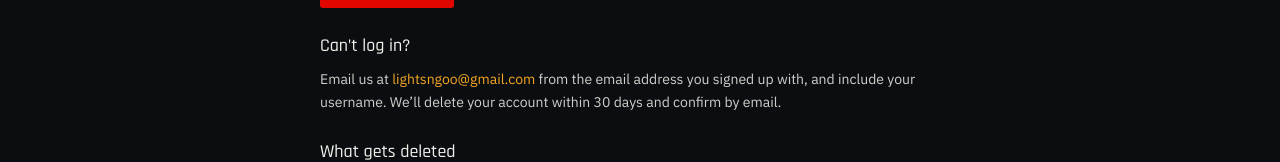
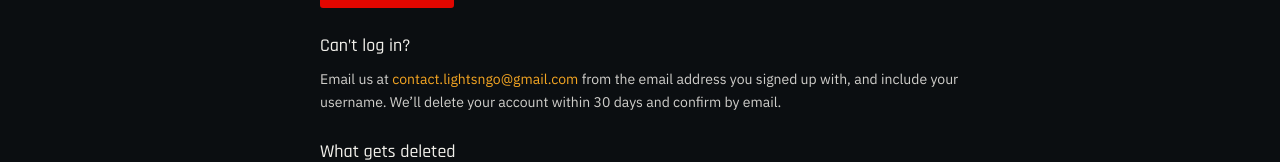
Before and after one commit to hlmhub777/lightsngo, a Next.js app: page /delete-account in a window 1280 px wide. Shown: the part 420-582 px from the top of the page. Built offline with nearby package versions, Linux system fonts and the light colour scheme; no server answers.

Commit message:
update adress

```diff
--- a/app/delete-account/page.tsx
+++ b/app/delete-account/page.tsx
@@ -50,10 +50,10 @@ export default function DeleteAccountInfoPage() {
           <p>
             Email us at{" "}
             <a
-              href="mailto:lightsngoo@gmail.com?subject=Delete%20my%20LightsNGo%20account"
+              href="mailto:contact.lightsngo@gmail.com?subject=Delete%20my%20LightsNGo%20account"
               className="text-flag-amber hover:underline"
             >
-              lightsngoo@gmail.com
+              contact.lightsngo@gmail.com
             </a>{" "}
             from the email address you signed up with, and include your
             username. We&rsquo;ll delete your account within 30 days and
--- a/app/privacy/page.tsx
+++ b/app/privacy/page.tsx
@@ -49,7 +49,7 @@ export default function PrivacyPolicyPage() {
             Cosmin Dima, a private individual based in Romania, who is
             responsible for your personal data (the &ldquo;data
             controller&rdquo;). For any question about this policy or your
-            data, contact us at lightsngoo@gmail.com.
+            data, contact us at contact.lightsngo@gmail.com.
           </p>
         </section>
 
@@ -258,7 +258,7 @@ export default function PrivacyPolicyPage() {
             contacts, and both sides of any private messages you&rsquo;ve
             exchanged, including attached files. This can&rsquo;t be undone.
             You can also ask us to delete your account by emailing
-            lightsngoo@gmail.com.
+            contact.lightsngo@gmail.com.
           </p>
           <p className="mt-2">
             Reports are kept for as long as we need them to review them and
@@ -286,7 +286,7 @@ export default function PrivacyPolicyPage() {
             </li>
           </ul>
           <p className="mt-2">
-            To exercise any of these rights, email us at lightsngoo@gmail.com.
+            To exercise any of these rights, email us at contact.lightsngo@gmail.com.
             We&rsquo;ll respond within 30 days.
           </p>
         </section>
--- a/app/terms/page.tsx
+++ b/app/terms/page.tsx
@@ -30,7 +30,7 @@ export default function TermsPage() {
               Privacy Policy
             </Link>
             . If you don&rsquo;t agree, please don&rsquo;t use the service.
-            You can contact us at lightsngoo@gmail.com.
+            You can contact us at contact.lightsngo@gmail.com.
           </p>
         </section>
 
@@ -52,7 +52,7 @@ export default function TermsPage() {
           <p>
             You&rsquo;re responsible for keeping your password secure and for
             all activity on your account. Tell us right away at
-            lightsngoo@gmail.com if you think someone else has accessed your
+            contact.lightsngo@gmail.com if you think someone else has accessed your
             account. One person, one account.
           </p>
         </section>
@@ -135,7 +135,7 @@ export default function TermsPage() {
             </li>
             <li>
               You can also report illegal content by email to
-              lightsngoo@gmail.com. If you think we removed your content or
+              contact.lightsngo@gmail.com. If you think we removed your content or
               suspended your account by mistake, email us and we&rsquo;ll take
               another look.
             </li>
```
